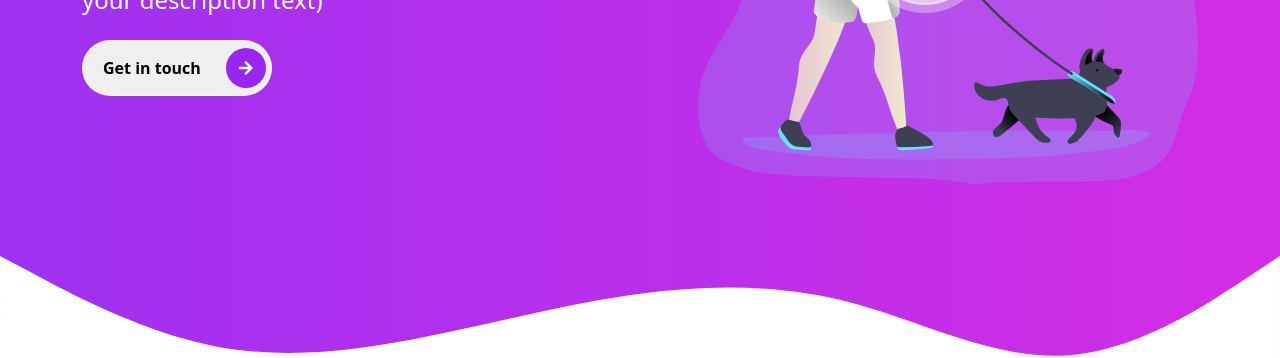
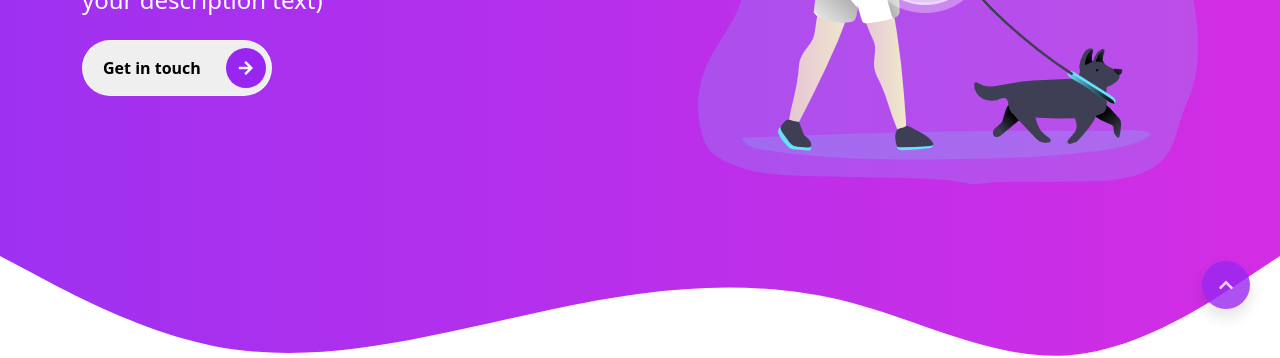
Before and after one commit to upsidedownsloth/sass-boostrap5-portfolio, a website: page index.html in a window 1280 px wide. Shown: the part 461-819 px from the top of the page. Drawn offline with nearby package versions, Linux system fonts and the light colour scheme.

Commit message:
add back to the top button

```diff
--- a/index.html
+++ b/index.html
@@ -738,8 +738,12 @@
           </div>
         </div>
       </div>
+      </footer>
 
-      </footer>
+      <!-- BACK TO TOP BUTTON -->
+      <a href="#" class="shadow btn-primary rounded-circle back-to-top">
+        <i class="fas fa-chevron-up"></i>
+      </a>
 
     <script src="/assets/vendors/js/glightbox.min.js"></script>
     <script type="text/javascript">
--- a/scss/sections/_footer.scss
+++ b/scss/sections/_footer.scss
@@ -114,3 +114,20 @@
         }
     }
 }
+
+// BACK TO TOP BUTTON
+.back-to-top{
+    position: fixed;
+    width: 3rem;
+    height: 3rem;
+    right: 1.875rem;
+    bottom: 1.875rem;
+    z-index: 9999;
+    opacity: 0.8;
+
+    i{
+        color: $white;
+        font-size: 1rem;
+        @include absoluteCenter;
+    }
+}
```
Also changed, not shown: assets/css/style.css, 1 other file.
